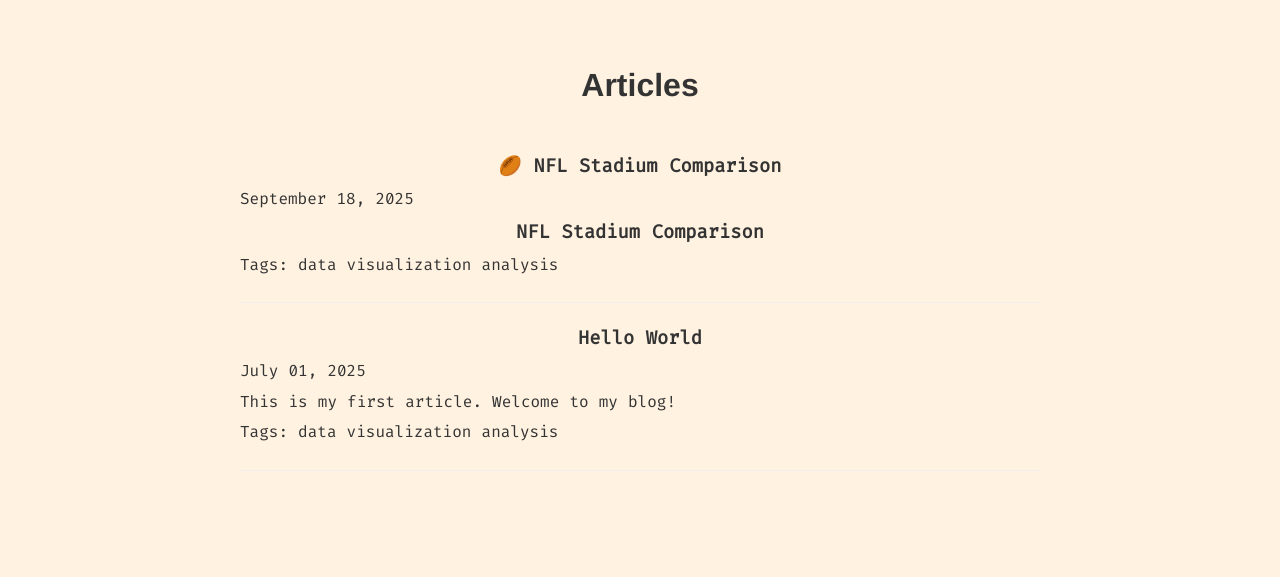
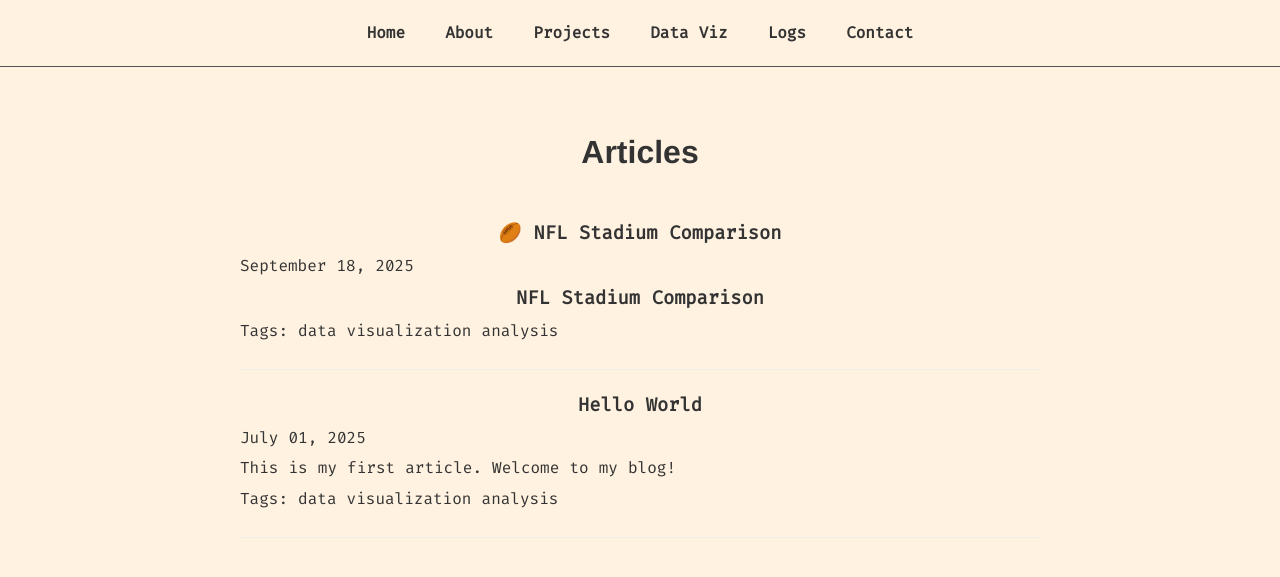
Before and after one commit to jennyykao/jennyykao.github.io, a Jekyll site: the page built from dataviz.html, in a window 1280 px wide. Shown: the top 577 px of the page. Built offline with Jekyll 4.4.1, drawn with Linux system fonts in a browser that asks for light colours.

Commit message:
Update default.html - adding navigation

```diff
--- a/_layouts/default.html
+++ b/_layouts/default.html
@@ -12,6 +12,18 @@
     />
   </head>
   <body>
+    <header class="site-header">
+      <nav class="nav">
+        <ul>
+          <li><a href="/">Home</a></li>
+          <li><a href="/#about">About</a></li>
+          <li><a href="/#portfolio">Projects</a></li>
+          <li><a href="/articles/">Data Viz</a></li>
+          <li><a href="/logs/">Logs</a></li>
+          <li><a href="/#contact">Contact</a></li>
+        </ul>
+      </nav>
+    </header>
     {{ content }}
   </body>
 </html>
```
